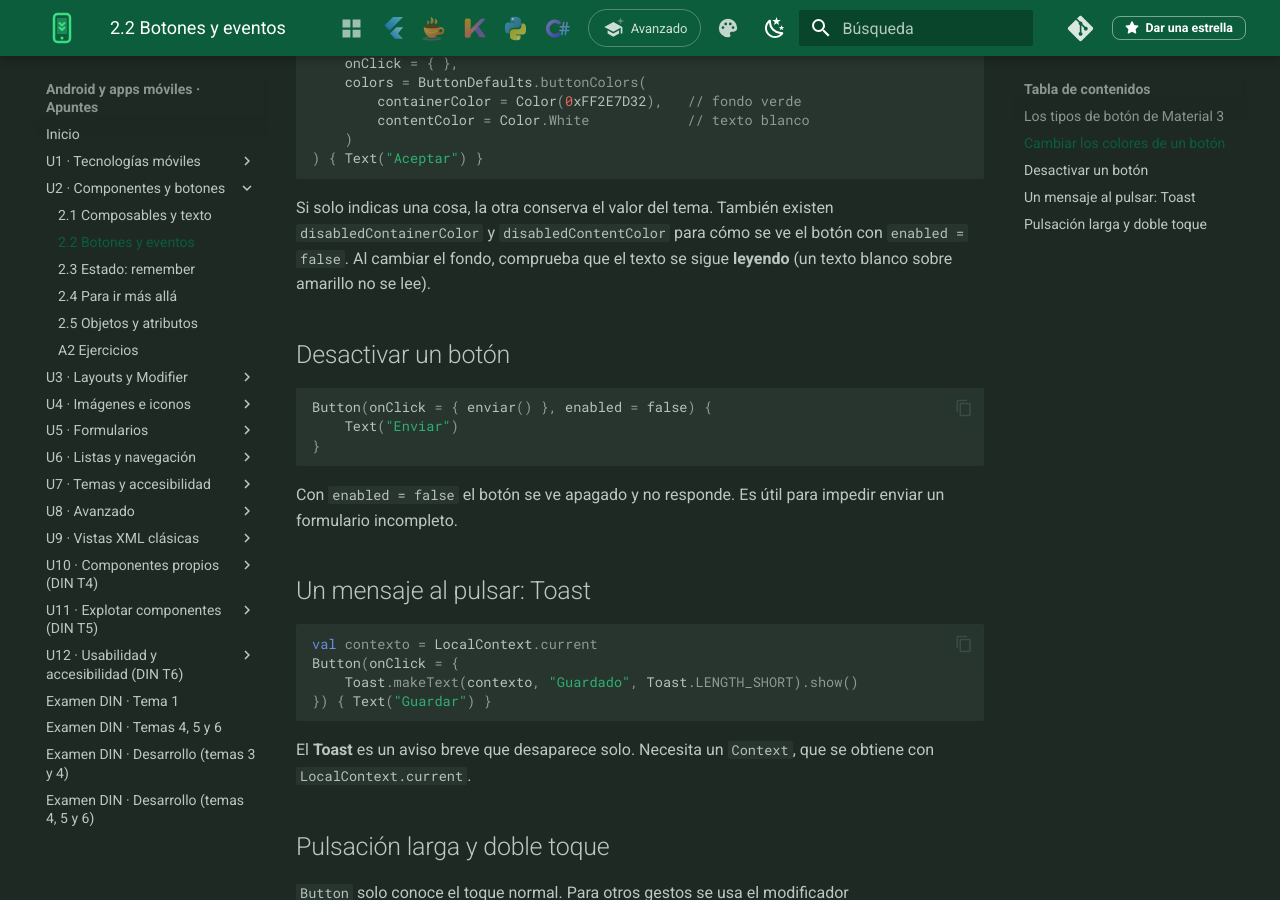
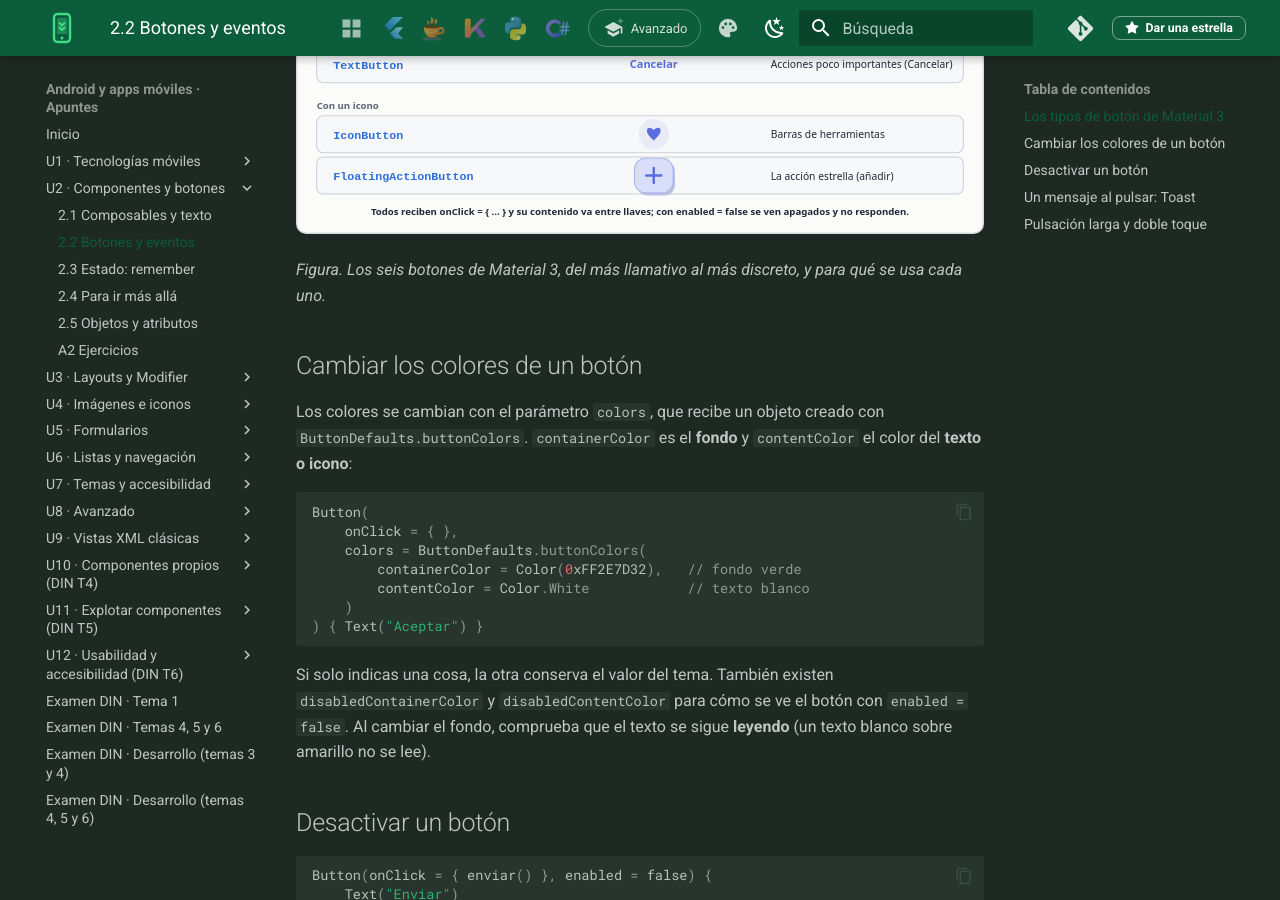
Before and after one commit to apuntes-dam/android-apuntes, an MkDocs documentation site: the page built from docs/u02/02-botones.md, in a window 1280 px wide and 900 px high, scrolled down 1130 px. Built offline with MkDocs 1.6.1 and Material for MkDocs 9.7.7, drawn with Linux system fonts in a browser that asks for light colours; comment, search, counter and statistics services are not loaded.

Commit message:
Diagrama de los botones de Material 3 (2.2): Button y sus variantes
Co-Authored-By: Claude Sonnet 5.5 <noreply@anthropic.com>

````diff
--- a/docs/u02/02-botones.md
+++ b/docs/u02/02-botones.md
@@ -30,6 +30,10 @@ Column {
     FloatingActionButton(onClick = { }) { Icon(Icons.Default.Add, contentDescription = "Añadir") }
 }
 ```
+
+[![Button, FilledTonalButton, OutlinedButton, TextButton, IconButton y FloatingActionButton: aspecto de cada uno y cuándo usarlos](../assets/img/botones-material3.svg)](../assets/img/botones-material3.svg){ target=_blank title="Abrir a tamaño completo" }
+
+*Figura. Los seis botones de Material 3, del más llamativo al más discreto, y para qué se usa cada uno.*
 
 ## Cambiar los colores de un botón
 
````
Also changed, not shown: docs/assets/img/botones-material3.svg (added).
